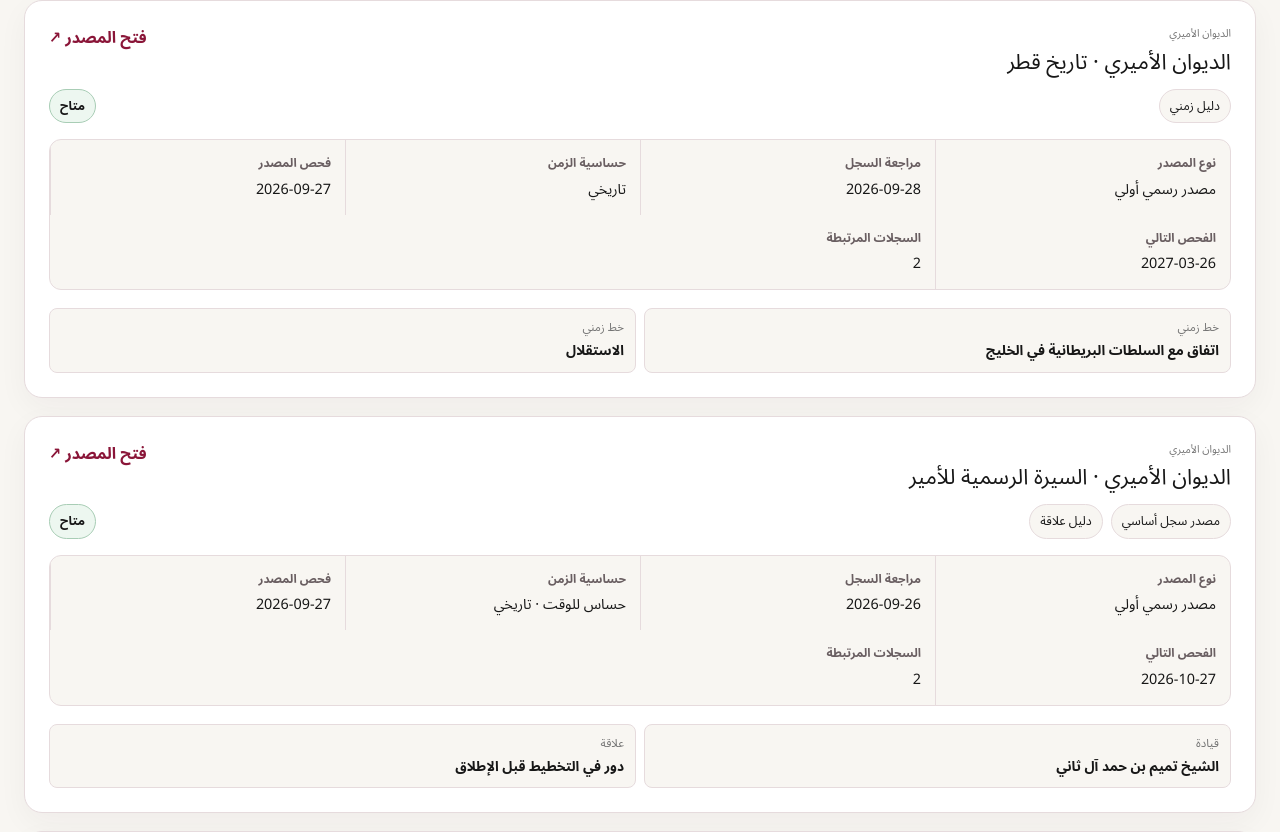
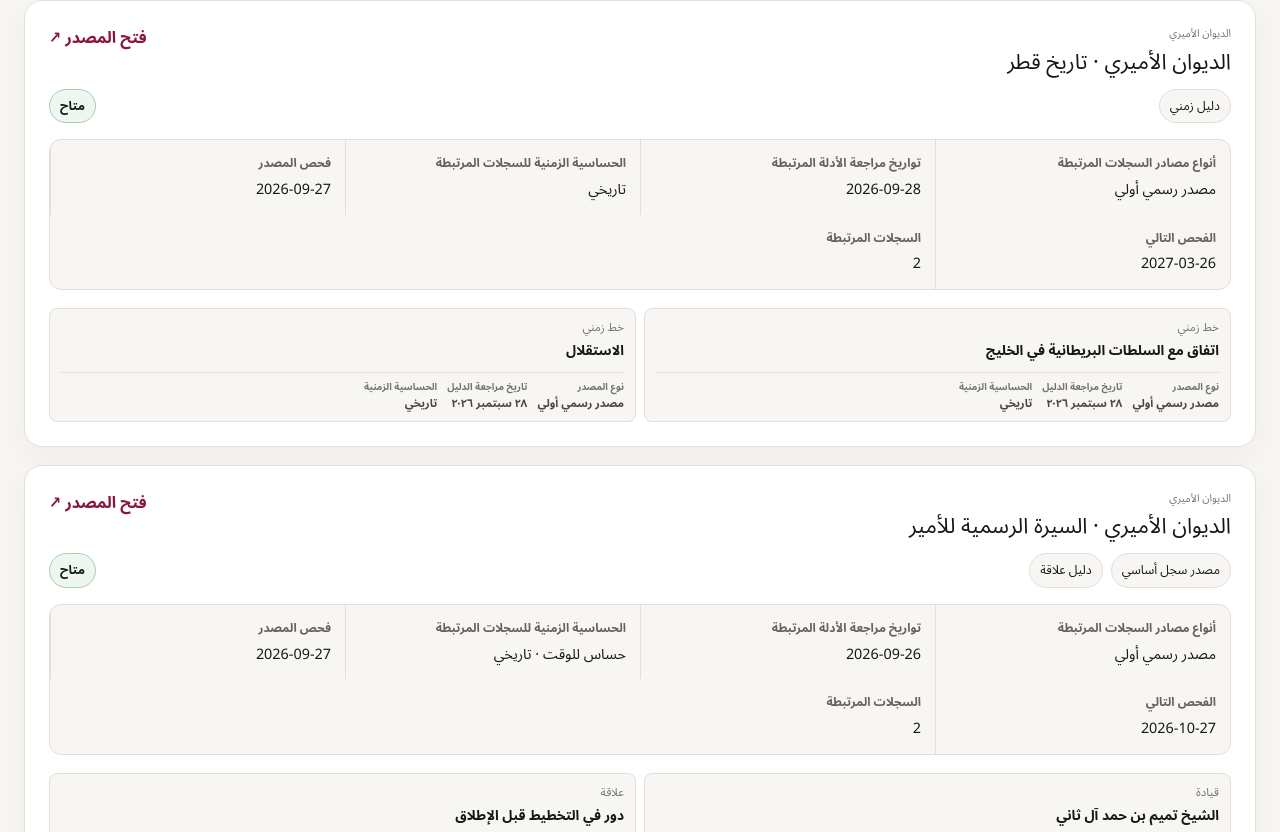
Before and after one commit to 1993bamrhol/qatar-atlas, a Next.js app: page /ar/sources in a window 1280 px wide. Shown: the part 1628-2460 px from the top of the page. Built offline with nearby package versions, Linux system fonts and the light colour scheme.

Commit message:
feat(ui): surface timeline and map evidence metadata

```diff
--- a/app/globals.css
+++ b/app/globals.css
@@ -236,3 +236,60 @@ a:focus-visible,button:focus-visible,input:focus-visible{outline:3px solid #D6A6
   .qa-source-meta>div:nth-child(odd){border-inline-end:0}
   .qa-source-meta>div:nth-last-child(2){border-bottom:1px solid var(--line)}
 }
+
+
+/* Timeline + map evidence metadata adaptation */
+.qa-evidence-meta{
+  display:flex;
+  flex-wrap:wrap;
+  gap:8px 14px;
+  margin:14px 0 0;
+  padding:12px 0 0;
+  border-top:1px solid var(--line);
+}
+.qa-evidence-meta>div{min-width:0}
+.qa-evidence-meta dt{
+  margin:0 0 3px;
+  color:var(--muted);
+  font-size:.64rem;
+  font-weight:800;
+  line-height:1.3;
+  text-transform:uppercase;
+  letter-spacing:.045em;
+}
+.qa-evidence-meta dd{
+  margin:0;
+  color:#4F4548;
+  font-size:.76rem;
+  font-weight:700;
+  line-height:1.4;
+}
+.qa-evidence-meta--compact{gap:7px 16px}
+.qa-ruler-period .qa-evidence-meta{margin-top:14px}
+.qa-event-body .qa-evidence-meta{max-width:640px;margin-top:16px}
+.qa-map-source .qa-evidence-meta{
+  margin-top:16px;
+  padding:13px 14px;
+  border:1px solid var(--line);
+  border-radius:12px;
+  background:var(--warm-white);
+}
+.qa-map-source .qa-evidence-meta+small{margin-top:12px}
+.qa-source-links .qa-evidence-meta{
+  width:100%;
+  margin-top:6px;
+  padding-top:8px;
+  gap:6px 10px;
+}
+.qa-source-links .qa-evidence-meta dt{font-size:.6rem}
+.qa-source-links .qa-evidence-meta dd{font-size:.7rem}
+.qa-locale--ar .qa-evidence-meta{direction:rtl;text-align:right}
+.qa-locale--ar .qa-evidence-meta dt{text-transform:none;letter-spacing:0}
+@media(max-width:600px){
+  .qa-evidence-meta{display:grid;grid-template-columns:repeat(2,minmax(0,1fr));gap:10px 14px}
+  .qa-map-source .qa-evidence-meta{grid-template-columns:1fr}
+  .qa-source-links .qa-evidence-meta{grid-template-columns:1fr}
+}
+@media(max-width:360px){
+  .qa-evidence-meta{grid-template-columns:1fr}
+}
--- a/components/map/map-explorer.tsx
+++ b/components/map/map-explorer.tsx
@@ -4,6 +4,7 @@ import {useMemo,useState} from "react";
 import Link from "next/link";
 import {mapRecords,type MapCategory,type GeoStatus} from "@/data/map";
 import {geoStatusAr,mapCategoryAr,mapRecordAr} from "@/data/map-ar";
+import {EvidenceMetadata} from "@/components/ui/evidence-metadata";
 
 const categories:["All",...MapCategory[]]=["All","Transport","Logistics","Urban","Free Zones","Institutions"];
 const statusLabel:Record<GeoStatus,string>={AREA_VERIFIED:"AREA VERIFIED",PIN_VERIFIED:"PIN VERIFIED",REVIEW_REQUIRED:"REVIEW REQUIRED"};
@@ -38,6 +39,7 @@ export function MapExplorer({locale="en"}:{locale?:"ar"|"en"}){
         <div className="qa-map-related"><p className="qa-card-label">{ar?"السجلات المرتبطة":"CONNECTED RECORDS"}</p>{(ar?t?.relatedRecords??record.relatedRecords:record.relatedRecords).map(x=><span key={x}>{x}</span>)}</div>
         <div className="qa-map-source"><p className="qa-card-label">{ar?"الأدلة الجغرافية":"GEOGRAPHIC EVIDENCE"}</p>
           {record.sourceUrl.startsWith("/")?<Link href={`/${locale}${record.sourceUrl}`}>{ar?t?.sourceLabel??"منهجية أطلس قطر":record.sourceLabel} →</Link>:<a href={record.sourceUrl} target="_blank" rel="noreferrer">{ar?t?.sourceLabel??record.sourceLabel:record.sourceLabel} ↗</a>}
+          <EvidenceMetadata evidence={record.evidence} locale={locale} showSourceKind compact/>
           <small>{ar?`${t?.verificationNote??record.verificationNote} ولا تتحول أدلة مستوى المنطقة تلقائيًا إلى علامة عامة دقيقة.`:`${record.verificationNote} Area-level evidence never becomes an exact public pin automatically.`}</small>
         </div>
       </>})()}</aside>
--- a/components/sources/source-registry-explorer.tsx
+++ b/components/sources/source-registry-explorer.tsx
@@ -3,6 +3,7 @@ import {useMemo,useState} from "react";
 import Link from "next/link";
 import type {SourceRegistryEntry,SourceRole} from "@/data/source-registry";
 import {sourceKindLabel,sensitivityLabel} from "@/lib/evidence-i18n";
+import {EvidenceMetadata} from "@/components/ui/evidence-metadata";
 
 const roles:["All",...SourceRole[]]=["All","PRIMARY_RECORD","SUPPORTING_RECORD","RELATIONSHIP_EVIDENCE","TIMELINE_EVIDENCE","GEOGRAPHIC_EVIDENCE"];
 const roleEn:Record<string,string>={All:"All",PRIMARY_RECORD:"Primary record",SUPPORTING_RECORD:"Supporting",RELATIONSHIP_EVIDENCE:"Relationship evidence",TIMELINE_EVIDENCE:"Timeline evidence",GEOGRAPHIC_EVIDENCE:"Geographic evidence"};
@@ -36,16 +37,16 @@ export function SourceRegistryExplorer({locale,entries}:{locale:"ar"|"en";entrie
         </div>
         <div className="qa-source-role-row">{entry.roles.map(r=><span key={r}>{ar?roleAr[r]:roleEn[r]}</span>)}<span className={"qa-source-health qa-source-health--"+entry.access.status.toLowerCase()}>{ar?accessAr[entry.access.status]:accessEn[entry.access.status]}</span></div>
         <dl className="qa-source-meta">
-          <div><dt>{ar?"نوع المصدر":"Source type"}</dt><dd>{entry.sourceKinds.length?entry.sourceKinds.map(x=>sourceKindLabel(x,locale)).join(" · "):(ar?"غير مصنف مستقلًا في بيانات الدليل":"Not independently classified in evidence metadata")}</dd></div>
-          <div><dt>{ar?"مراجعة السجل":"Record review"}</dt><dd>{entry.reviewedOn.length?entry.reviewedOn.join(" · "):(ar?"لا يوجد تاريخ مراجعة مستقل لهذا المصدر":"No independent source-review date recorded")}</dd></div>
-          <div><dt>{ar?"حساسية الزمن":"Time sensitivity"}</dt><dd>{entry.sensitivities.length?entry.sensitivities.map(x=>sensitivityLabel(x,locale)).join(" · "):(ar?"غير مطبقة على هذا النوع من الأدلة":"Not applied to this evidence type")}</dd></div>
+          <div><dt>{ar?"أنواع مصادر السجلات المرتبطة":"Linked-record source types"}</dt><dd>{entry.sourceKinds.length?entry.sourceKinds.map(x=>sourceKindLabel(x,locale)).join(" · "):(ar?"لا يوجد تصنيف مستقل للسجلات المرتبطة":"No linked-record source classification")}</dd></div>
+          <div><dt>{ar?"تواريخ مراجعة الأدلة المرتبطة":"Linked-record evidence review dates"}</dt><dd>{entry.reviewedOn.length?entry.reviewedOn.join(" · "):(ar?"لا توجد تواريخ مراجعة مسجلة للسجلات المرتبطة":"No linked-record review dates recorded")}</dd></div>
+          <div><dt>{ar?"الحساسية الزمنية للسجلات المرتبطة":"Linked-record time sensitivity"}</dt><dd>{entry.sensitivities.length?entry.sensitivities.map(x=>sensitivityLabel(x,locale)).join(" · "):(ar?"لا توجد حساسية زمنية مسجلة للسجلات المرتبطة":"No linked-record time sensitivity recorded")}</dd></div>
           <div><dt>{ar?"فحص المصدر":"Source access check"}</dt><dd>{entry.access.checkedOn|| (ar?"غير مفحوص":"Not checked")}</dd></div>
           <div><dt>{ar?"الفحص التالي":"Next access check"}</dt><dd>{entry.access.nextCheckOn||"—"}</dd></div>
           <div><dt>{ar?"السجلات المرتبطة":"Linked records"}</dt><dd>{entry.records.length}</dd></div>
         </dl>
         {entry.access.note&&<p className="qa-source-health-note">{ar?"ملاحظة الفحص: ":"Audit note: "}{ar?(entry.access.noteAr??entry.access.note):entry.access.note}</p>}
         <div className="qa-source-links">
-          {entry.records.map(record=>record.href?<Link key={record.kind+record.id} href={`/${locale}${record.href}`}><small>{ar?kindAr[record.kind]:record.kind}</small><strong>{ar?record.labelAr:record.label}</strong></Link>:<span key={record.kind+record.id}><small>{ar?kindAr[record.kind]:record.kind}</small><strong>{record.label}</strong></span>)}
+          {entry.records.map(record=>record.href?<Link key={record.kind+record.id} href={`/${locale}${record.href}`}><small>{ar?kindAr[record.kind]:record.kind}</small><strong>{ar?record.labelAr:record.label}</strong><EvidenceMetadata evidence={record.evidence} locale={locale} showSourceKind compact/></Link>:<span key={record.kind+record.id}><small>{ar?kindAr[record.kind]:record.kind}</small><strong>{ar?record.labelAr:record.label}</strong><EvidenceMetadata evidence={record.evidence} locale={locale} showSourceKind compact/></span>)}
         </div>
       </article>)}
       {!filtered.length&&<div className="qa-graph-empty">{ar?"لا توجد مصادر تطابق هذا البحث.":"No sources match this search."}</div>}
--- /dev/null
+++ b/components/ui/evidence-metadata.tsx
@@ -0,0 +1,44 @@
+import type {EvidenceReviewMeta,Locale} from "@/types";
+import {sensitivityLabel,sourceKindLabel} from "@/lib/evidence-i18n";
+
+function formatReviewDate(value:string,locale:Locale){
+  const [year,month,day]=value.split("-").map(Number);
+  return new Intl.DateTimeFormat(locale==="ar"?"ar-QA":"en-GB",{
+    day:"numeric",
+    month:"short",
+    year:"numeric",
+    timeZone:"UTC"
+  }).format(new Date(Date.UTC(year,month-1,day)));
+}
+
+export function EvidenceMetadata({
+  evidence,
+  locale="en",
+  showSourceKind=false,
+  compact=false
+}:{
+  evidence?:EvidenceReviewMeta;
+  locale?:Locale;
+  showSourceKind?:boolean;
+  compact?:boolean;
+}){
+  if(!evidence)return null;
+  const ar=locale==="ar";
+  return <dl
+    className={"qa-evidence-meta"+(compact?" qa-evidence-meta--compact":"")}
+    aria-label={ar?"بيانات مراجعة الدليل":"Evidence review metadata"}
+  >
+    {showSourceKind&&<div>
+      <dt>{ar?"نوع المصدر":"Source type"}</dt>
+      <dd>{sourceKindLabel(evidence.sourceKind,locale)}</dd>
+    </div>}
+    {evidence.reviewedOn&&<div>
+      <dt>{ar?"تاريخ مراجعة الدليل":"Evidence review date"}</dt>
+      <dd><time dateTime={evidence.reviewedOn}>{formatReviewDate(evidence.reviewedOn,locale)}</time></dd>
+    </div>}
+    <div>
+      <dt>{ar?"الحساسية الزمنية":"Time sensitivity"}</dt>
+      <dd>{sensitivityLabel(evidence.sensitivity,locale)}</dd>
+    </div>
+  </dl>;
+}
```
Also changed, not shown: components/timeline/timeline-explorer.tsx (+1 -1 lines).
